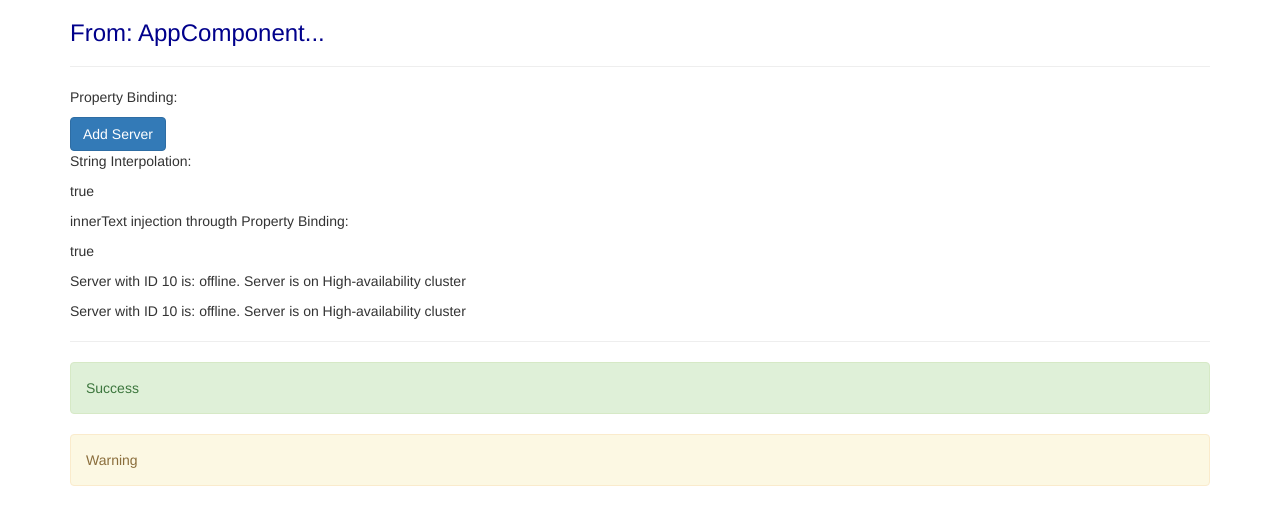
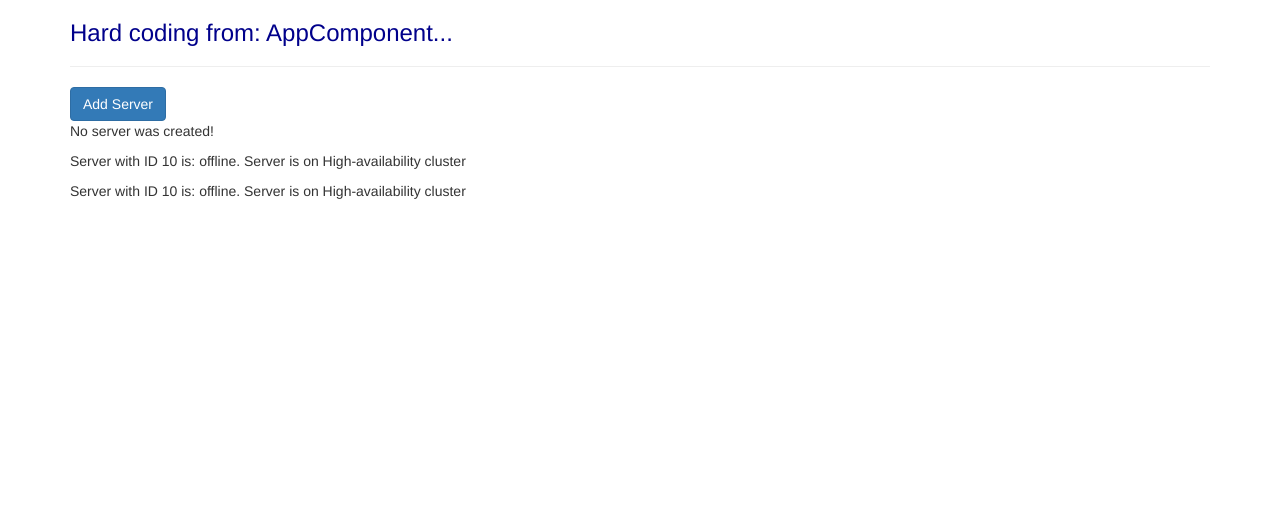
Before and after one commit to dnovello/ng-my-app, an Angular app: page / in a window 1280 px wide. Shown: the top 524 px of the page. Built offline with nearby package versions, Linux system fonts and the light colour scheme.

Commit message:
Event Binding

```diff
--- a/src/app/app.component.html
+++ b/src/app/app.component.html
@@ -1,19 +1,10 @@
 <div class="container">
   <div class="row">
     <div class="col-xs-12">
-      <h3>From: AppComponent...</h3>
+      <h3>Hard coding from: AppComponent...</h3>
       <hr />
-      <!-- by tag -->
       <app-servers></app-servers>
-      <hr>
-      <app-success-alert></app-success-alert>
-      <app-warning-alert></app-warning-alert>
 
-      <!-- by attribute... (by property)-->
-      <!-- <div app-servers> </div>-->
-
-      <!-- by class ... n.b. isn't supported by ID or others -->
-      <!-- <div class="app-servers"></div> -->
     </div>
   </div>
 </div>
--- a/src/app/servers/servers.component.html
+++ b/src/app/servers/servers.component.html
@@ -1,13 +1,5 @@
-<!-- Property Binding: typically used to change html properties or component directives -->
-<p>Property Binding:</p>
-<button class="btn btn-primary" [disabled]="!allowNewServer">Add Server</button>
-<!--Data Binding -->
-<p>String Interpolation:</p>
-<p>{{ allowNewServer }}</p>
-<!-- String interpolation: typically used to print something on the template -->
-
-<!-- Sintassi: NON mischiare il Property Binding con la String Interpolation (es. [disabled]="{{!allowNewServer}}" -> NON Funzionerebbe ). E' invece necessario scrivere codice Typescript (expression) che restituisca il valore atteso da questa property -->
-<p>innerText injection througth Property Binding:</p>
-<p [innerText]="allowNewServer"></p>
+<!-- Event Binding -->
+<button class="btn btn-primary" [disabled]="!allowNewServer" (click)="onCreateServer()">Add Server</button>
+<p>{{ serverCreationStatus}}</p>
 <app-server></app-server>
 <app-server></app-server>
--- a/src/app/servers/servers.component.ts
+++ b/src/app/servers/servers.component.ts
@@ -1,18 +1,20 @@
 import { Component, OnInit } from '@angular/core';
 
 @Component({
-  selector: 'app-servers', // Selector by Tag
-  //selector: '[app-servers]', //Selector by property -> attribute into tags eg.
-  //selector: '.app-servers', // Selector by Class... n.b. isn't supported by ID or others )
-  // template: `<h1>Titolo di prova</h1><app-server></app-server><app-server></app-server>`,
+  selector: 'app-servers',
   templateUrl: './servers.component.html',
   styleUrls: ['./servers.component.css'],
 })
 export class ServersComponent implements OnInit {
   allowNewServer = false;
+  serverCreationStatus = 'No server was created!';
 
   constructor() {
     setTimeout(() => (this.allowNewServer = true), 2000);
   }
   ngOnInit() {}
+  //Naming convention: "on" before "CreateServer" mean an action (event) to do something
+  onCreateServer() {
+    this.serverCreationStatus = 'Server created!!';
+  }
 }
```
